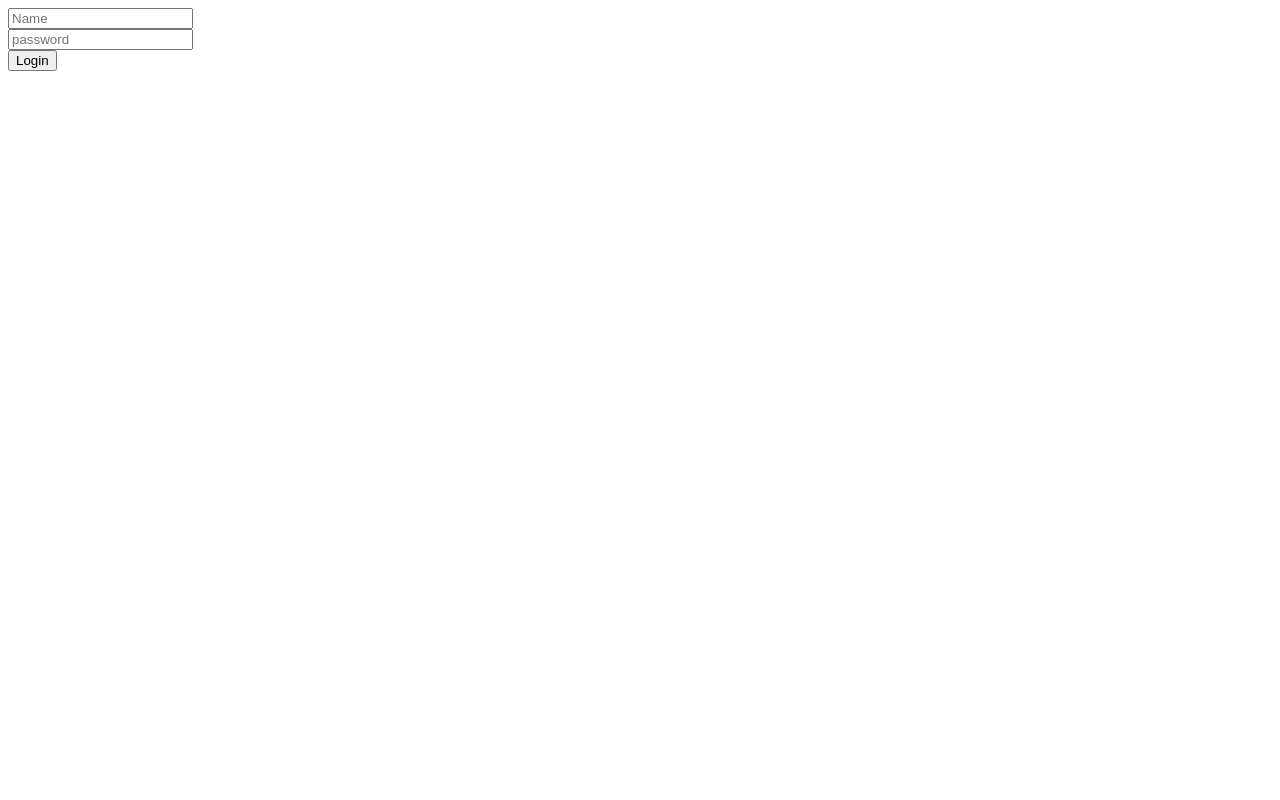
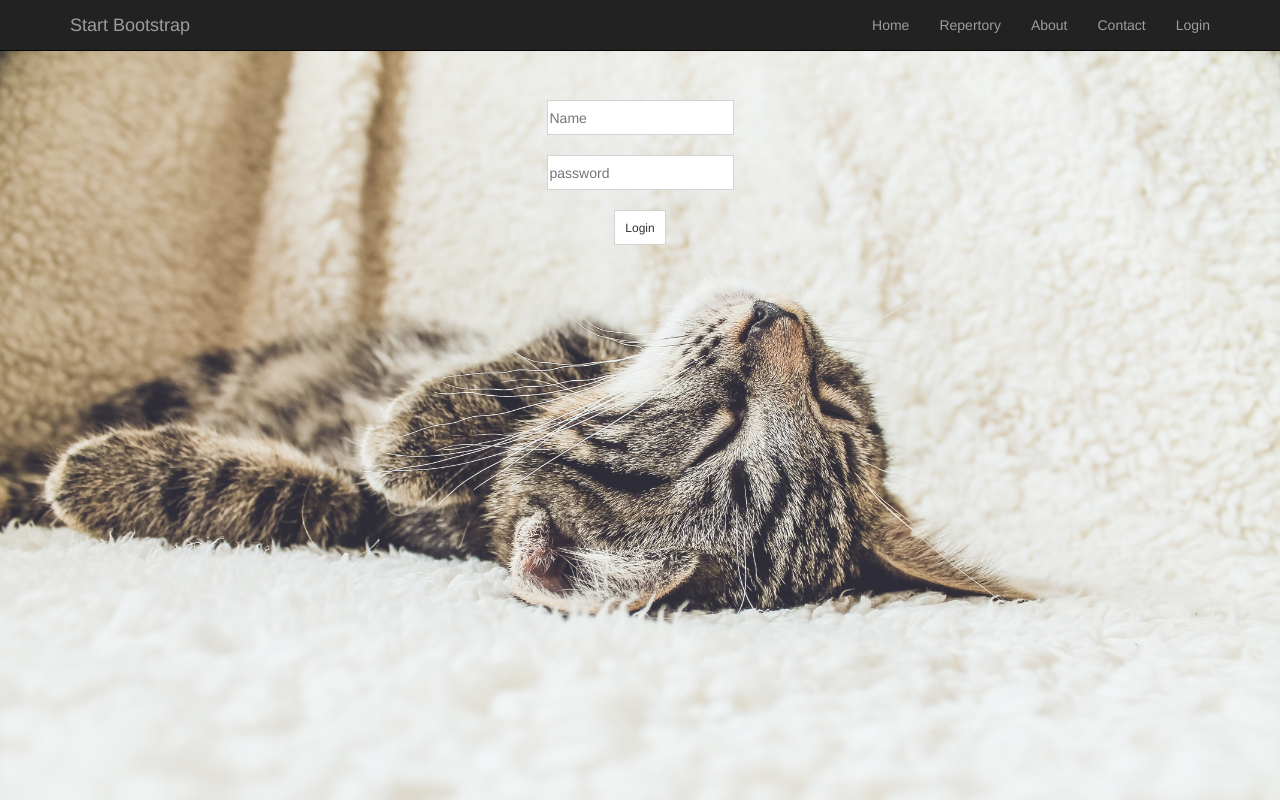
Before and after one commit to aurelieslod/challengePHP, a PHP site: page /login.php in a window 1280 px wide. Before the commit the page is almost empty. Run offline with PHP 8.4, Linux system fonts and the light colour scheme; data that the repository does not hold is empty; some libraries are stand-ins or nearby versions.

Commit message:
modif page login

```diff
--- a/css/main.php
+++ b/css/main.php
@@ -57,7 +57,29 @@ h1, h2, h3, h4{
   border : 1px solid lightgrey;
   color : grey;
 }
+/*------------------Page login-------------------------------*/
 
+#loginContain{
+  width : 500px;
+  height : 300px;
+  padding-top : 50px;
+  <!-- border : 1px solid black; -->
+}
+#loginContain form{
+  margin : auto;
+}
+#loginContain form input{
+  border-radius : 0;
+  height : 35px;
+  border : 1px solid lightgrey;
+
+}
+
+#containerPage{
+  background-image : url('../img/slide3.jpg');
+  background-size : cover;
+  height : 100%;
+}
 /*------------------Panneau de configuration-----------------*/
 
 #adminModif label{
--- a/login.php
+++ b/login.php
@@ -8,14 +8,38 @@ session_start();
 <html>
   <head>
     <meta charset="utf-8">
+    <meta http-equiv="X-UA-Compatible" content="IE=edge">
+    <meta name="viewport" content="width=device-width, initial-scale=1">
+    <meta name="description" content="">
+    <meta name="author" content="">
+
+    <!-- Bootstrap Core CSS -->
+    <link href="css/bootstrap.min.css" rel="stylesheet"  type="text/css">
+
+    <!-- Custom CSS -->
+    <link href="css/main.php" rel="stylesheet" type="text/css">
+
+    <!-- Custom Fonts -->
+    <link href="font-awesome/css/font-awesome.min.css" rel="stylesheet" type="text/css">
+
+    <!-- Google fonts -->
+    <link href="https://fonts.googleapis.com/css?family=Oxygen|Quicksand|Roboto" rel="stylesheet">
     <title>Login</title>
   </head>
   <body>
 
-    <form  action="loginTarget.php" method="post">
-      <input type="text" name="name" placeholder="Name"><br>
-      <input type="password" name="password" placeholder="password"><br>
-      <input type="submit" name="submit" value="Login">
-    </form>
+    <?php include('page/navbar.php') ?>
+    <div id="containerPage">
+      <div id="loginContain" class="center-block">
+        <form class="center-block" action="loginTarget.php" method="post">
+          <input class="center-block btn-default" type="text" name="name" placeholder="Name"><br>
+          <input class="center-block btn-default" type="password" name="password" placeholder="password"><br>
+          <input class="center-block btn-default btn-sm" type="submit" name="submit" value="Login">
+        </form>
+      </div>
+    </div>
+
   </body>
+  <script src="https://ajax.googleapis.com/ajax/libs/jquery/3.1.1/jquery.min.js"></script>
+  <script src="js/bootstrap.min.js"></script>
 </html>
```
